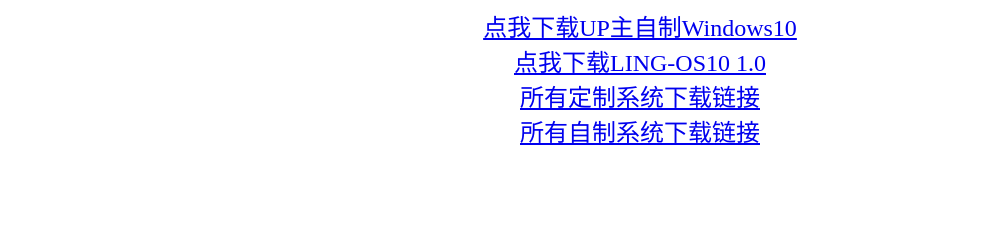
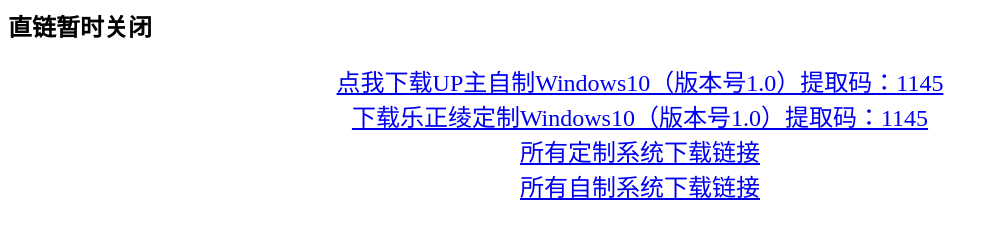
Before and after one commit to lmg-official/xitong, a plain HTML site: page index.html in a window 1280 px wide. Shown: the whole page, without its empty margins (0-998 px from the left). Drawn offline with Linux system fonts and the light colour scheme.

Commit message:
22222222
ytu

```diff
--- a/index.html
+++ b/index.html
@@ -57,10 +57,11 @@
 
 </head>
 
+<h2>直链暂时关闭</h2>
 
-<center><font size="5"><a href="https://36-155-19-189.d.123pan.cn:30443/123-385/2d5e4129/1812412737-0/2d5e41293b2f0326bd1e84baaeb40d81?v=2&t=1670211929&s=1ea4f7313fff3a3018d2a27de65c6cc0&filename=Win10+1.0%E7%89%88%E6%9C%AC.wim&d=d2ae47a7"target="_blank">点我下载UP主自制Windows10</a></font> </center>
+<center><font size="5"><a href="https://www.123pan.com/s/2Iu8Vv-zcJmH"target="_blank">点我下载UP主自制Windows10（版本号1.0）提取码：1145</a></font> </center>
 
-<center><font size="5"><a href="https://36-155-19-189.d.123pan.cn:30443/123-3/d37c9fb7/1812412737-0/d37c9fb71b3f5ffe3cae823782eff003?v=2&t=1670212003&s=97fbe579857eeb399046242f638482d0&filename=LING-OS+10+1.0.iso&d=ec3f3fc"target="_blank">点我下载LING-OS10 1.0</a></font> </center>
+<center><font size="5"><a href="https://www.123pan.com/s/2Iu8Vv-zcJmH"target="_blank">下载乐正绫定制Windows10（版本号1.0）提取码：1145</a></font> </center>
 
 <center><font size="5"><a href="https://www.123pan.com/s/2Iu8Vv-UlJmH"target="_blank">所有定制系统下载链接</a></font> </center>
 
```
